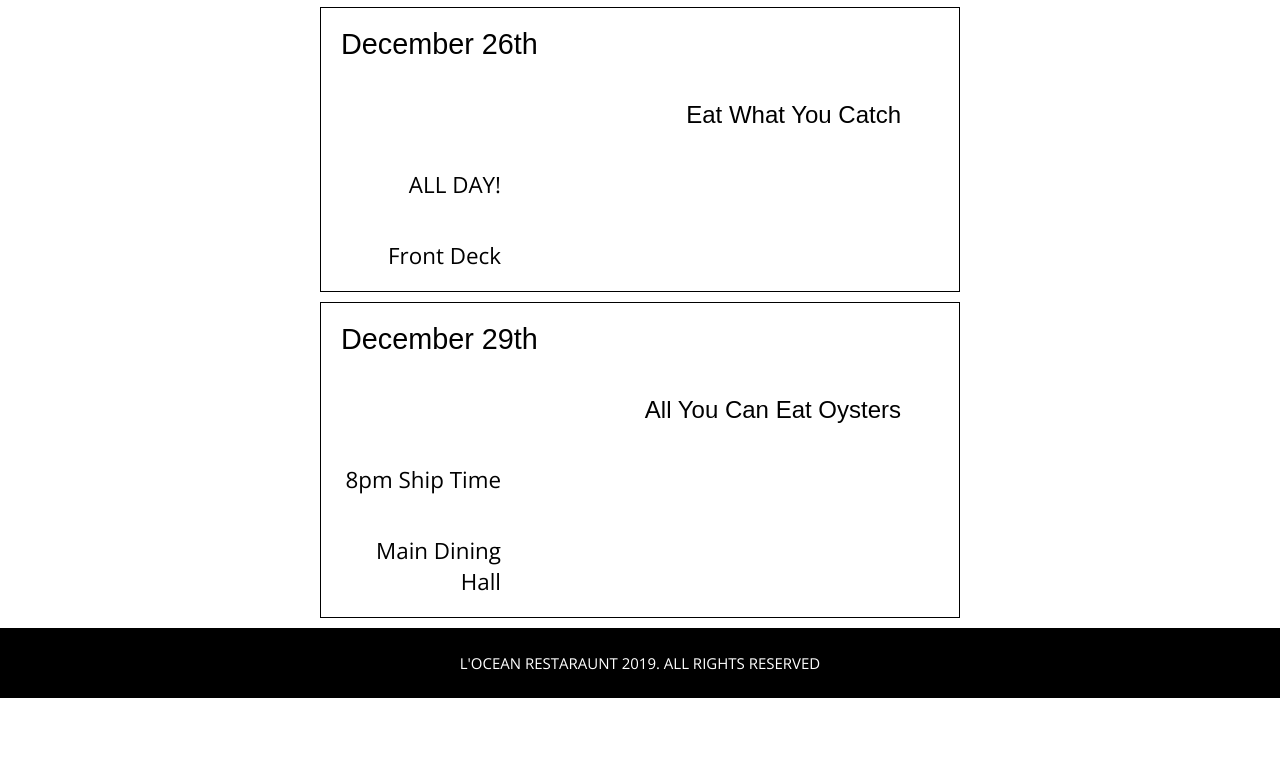
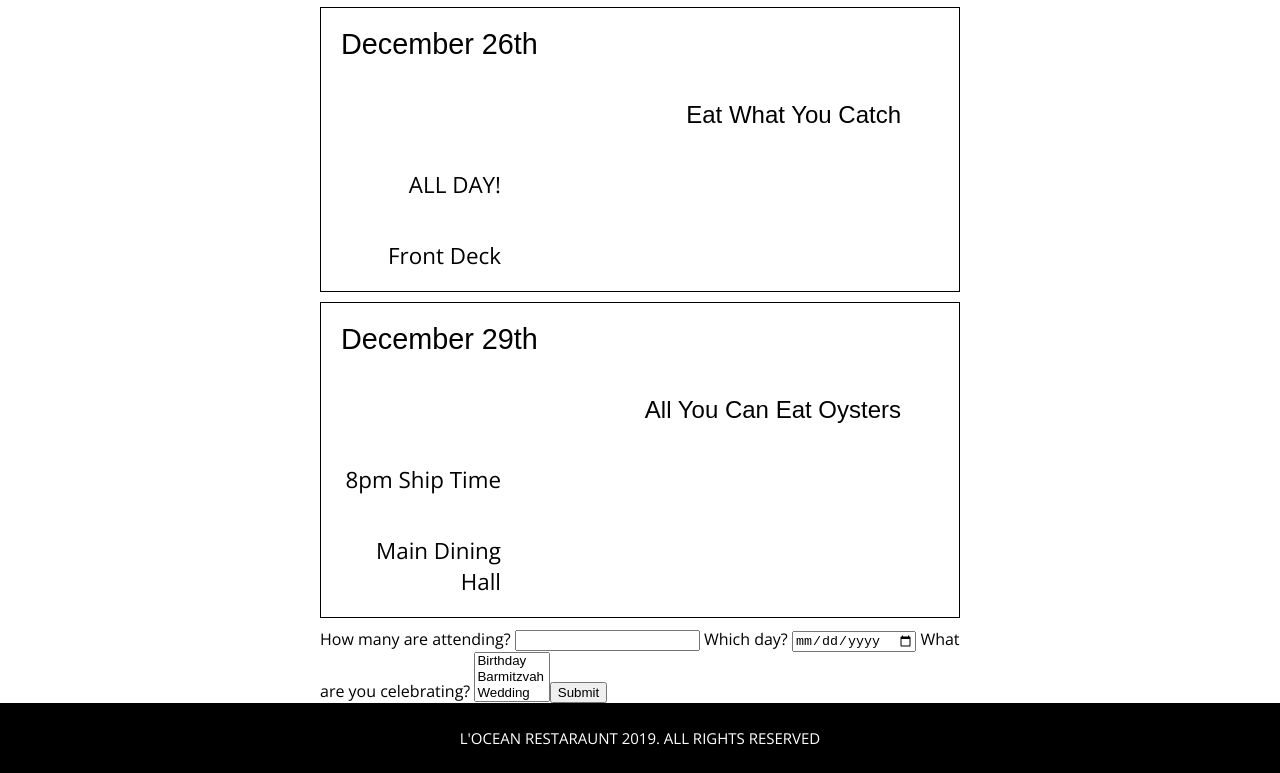
Before and after one commit to JoshuaSilveira/Restaurant, a plain HTML site: page Events.html in a window 1280 px wide. Shown: the part 1066-1839 px from the top of the page. Before the commit the page ends 1764 px from the top, so only its background shows below. Drawn offline with nearby package versions, Linux system fonts and the light colour scheme.

Commit message:
events form

```diff
--- a/Events.html
+++ b/Events.html
@@ -93,6 +93,21 @@
             <div class="eventLocation"></div>
             <div class="eventDiscription"></div>
         </div>
+        <form>
+            How many are attending?
+            <input type="text" name="attendees">
+            Which day?
+            <input type="date" name="eventDate">
+            What are you celebrating?
+            <select name="eventType" size="3">
+                <option value="birthday">Birthday</option>
+                <option value="barmitzvah">Barmitzvah</option>
+                <option value="wedding">Wedding</option>
+                <option value="officeparty">Office Party</option>
+                <input type="submit">
+            </select>
+
+        </form>
     </div>
     <script src="scripts/events.js"></script>
     <footer>
```
